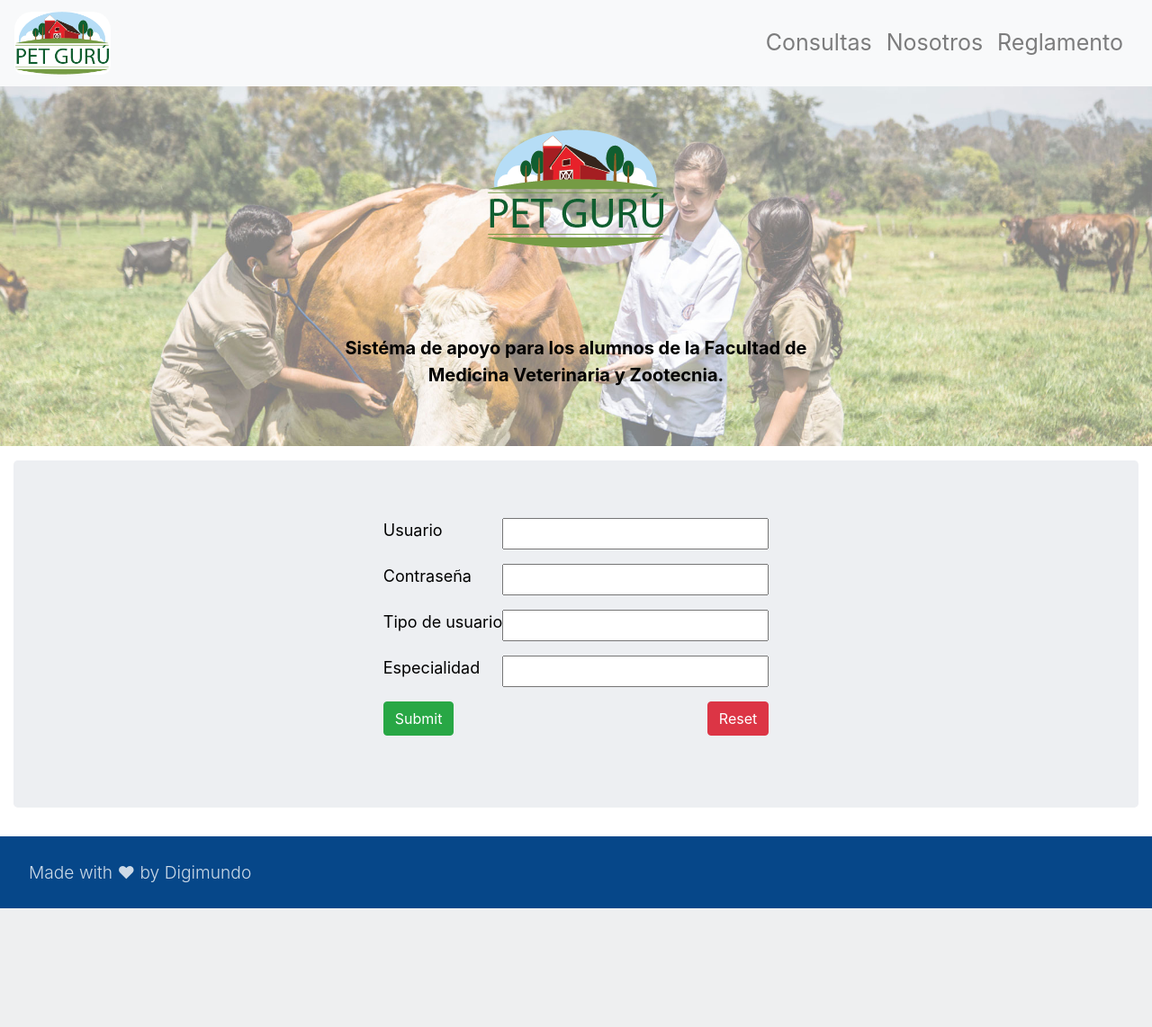
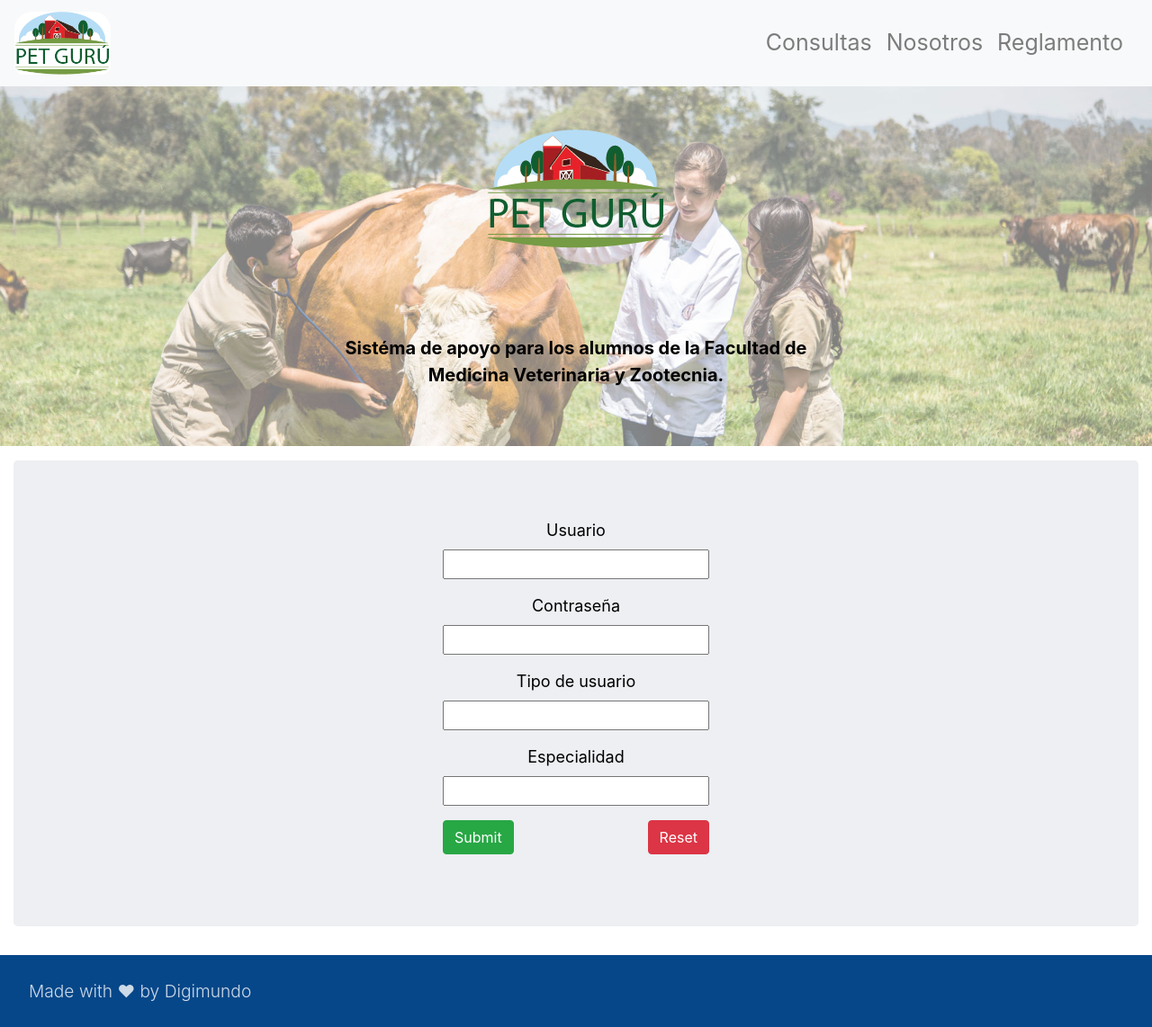
Before and after one commit to RamsesMartinez/Pet-Guru, a Django app: page /registro/ in a window 1280 px wide. Shown: the whole page at 90% size. Before the commit the page ends 1010 px from the top, so only its background shows below. Run offline with Django 3.2, Linux system fonts and the light colour scheme; some libraries are stand-ins or nearby versions.

Commit message:
style: moddify register form styles
Modified styles for register form

```diff
--- a/home/templates/user_register.html
+++ b/home/templates/user_register.html
@@ -21,7 +21,7 @@
             <div class="col-12 d-flex  mx-auto p-0 align-items-center flex-column justify-content-around">
               <form action="POST">
                 {% for field in form %}
-                <div class="form-group d-flex justify-content-between">
+                <div class="form-group text-center d-flex flex-column justify-content-between">
                  {% if field.errors %}
                  {{field.errors}}
                  {% endif %}
```
Also changed, not shown: 1 other file.
